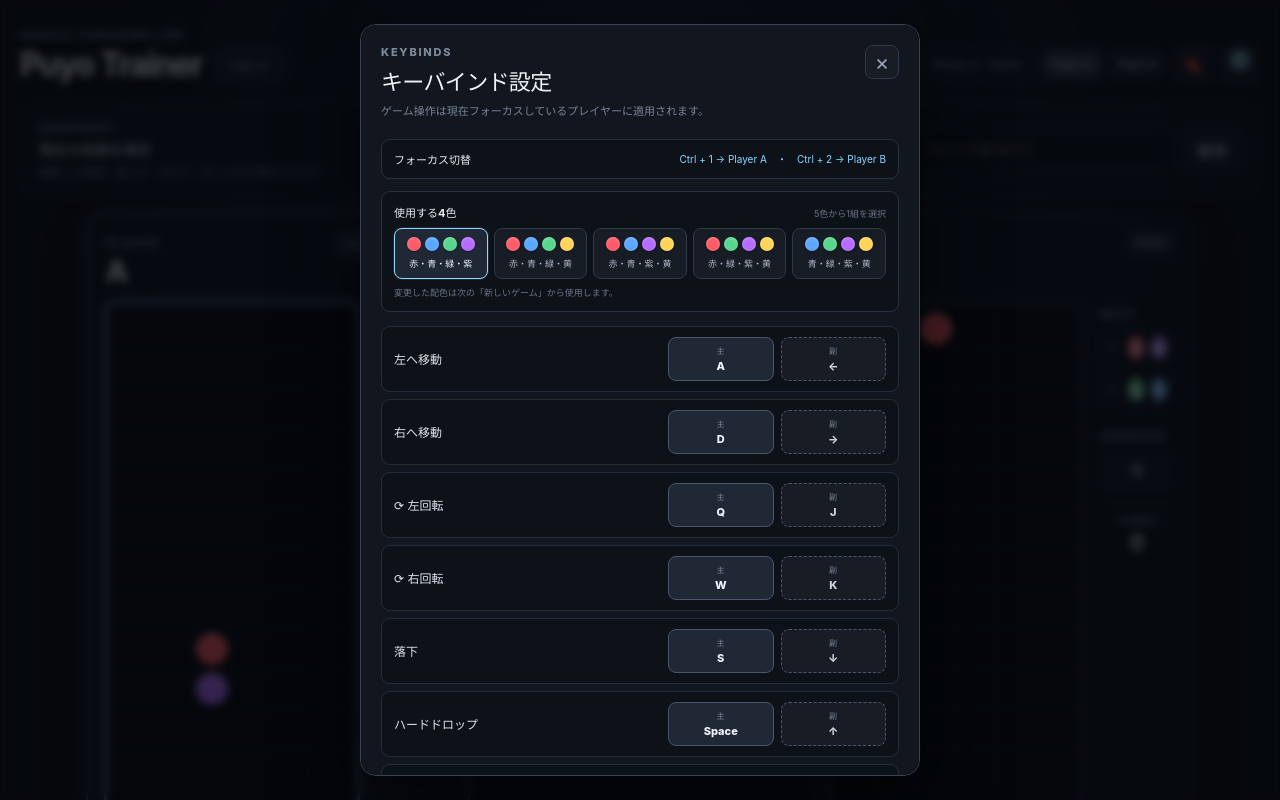
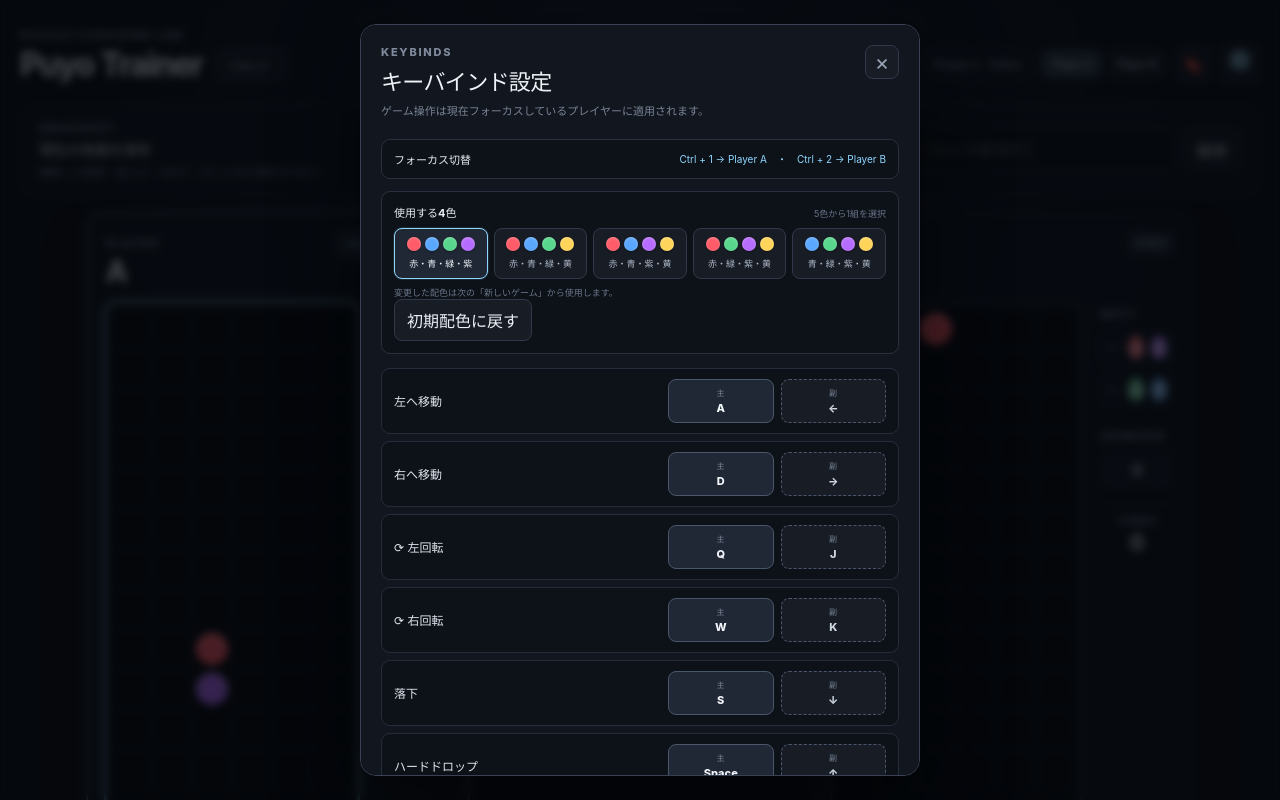
Before and after one commit to doming0202/Puyo-trainer, a React (Vite) app: page / in a window 1280 px wide. Both pictures are taken after a click on the button "キーバインド設定". Shown: the top 800 px of the page. Built offline with nearby package versions, Linux system fonts and the light colour scheme.

Commit message:
Add palette reset control

```diff
--- a/src/components/KeybindModal.tsx
+++ b/src/components/KeybindModal.tsx
@@ -75,6 +75,12 @@ export function KeybindModal({ keybinds, onChange, onClose }: Props) {
     saveActivePalette(next)
   }
 
+  const resetPalette = () => {
+    const initial = [...PALETTE_OPTIONS[0]] as ActivePalette
+    setPalette(initial)
+    saveActivePalette(initial)
+  }
+
   return <div className="keybind-modal-backdrop" role="presentation" onMouseDown={onClose}>
     <section className="keybind-modal" role="dialog" aria-modal="true" aria-labelledby="keybind-title" onMouseDown={event => event.stopPropagation()}>
       <div className="keybind-modal-header">
@@ -99,7 +105,10 @@ export function KeybindModal({ keybinds, onChange, onClose }: Props) {
             </button>
           })}
         </div>
-        <small>変更した配色は次の「新しいゲーム」から使用します。</small>
+        <div className="keybind-palette-footer">
+          <small>変更した配色は次の「新しいゲーム」から使用します。</small>
+          <button type="button" onClick={resetPalette}>初期配色に戻す</button>
+        </div>
       </div>
 
       <div className="keybind-list">
```
